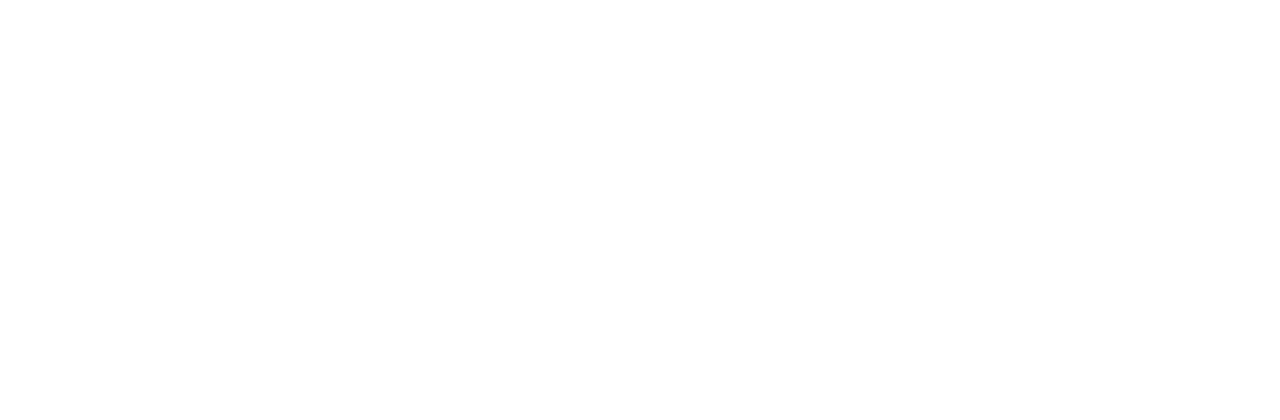
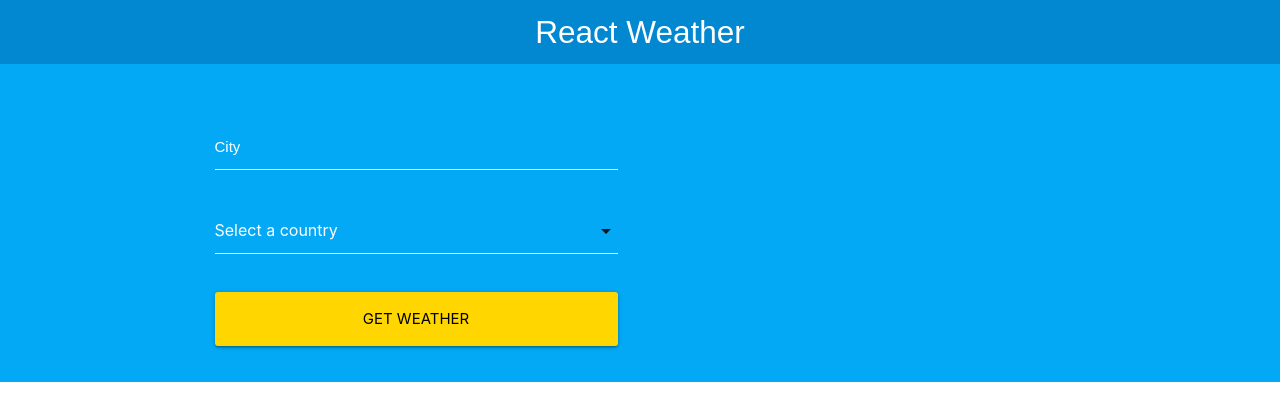
Before and after one commit to Llerena97/react-weather, a React (Create React App) app: page / in a window 1280 px wide. Shown: the top 420 px of the page. Built offline with nearby package versions, Linux system fonts and the light colour scheme.

Commit message:
Create Form Component

```diff
--- a/src/App.js
+++ b/src/App.js
@@ -1,9 +1,22 @@
 import React from 'react';
+import Header from './components/Header';
+import Form from './components/Form';
 
 function App() {
   return (
     <div className="App">
-
+      <Header
+          title="React Weather"
+        />
+      <div className="container-form">
+        <div className="container">
+          <div className="row">
+            <div className="col s12 m6">
+              <Form/>
+            </div>
+          </div>
+        </div>
+      </div>
     </div>
   );
 }
--- /dev/null
+++ b/src/components/Form.js
@@ -0,0 +1,43 @@
+import React from 'react';
+
+const Form = () => {
+
+  const handleChange = e => {
+      // Change State...
+  }
+
+  return (
+    <form>
+      <div className="input-field col s12">
+        <input
+          type="text"
+          name="city"
+          id="city"
+          onChange={handleChange}
+        />
+        <label htmlFor="city">City</label>
+      </div>
+      <div className="input-field col s12">
+        <select onChange={handleChange} name="country">
+          <option value="">Select a country</option>
+          <option value="US">United States</option>
+          <option value="MX">Mexico</option>
+          <option value="CO">Colombia</option>
+          <option value="AR">Argentina</option>
+          <option value="CR">Costa Rica</option>
+          <option value="ES">Spain</option>
+          <option value="PE">Peru</option>
+        </select>
+      </div>
+      <div className="input-field col s12">
+        <input
+          type="submit"
+          className="waves-effect waves-light btn-large btn-block yellow accent-4"
+          value="Get Weather"
+        />
+      </div>
+    </form>
+  );
+}
+
+export default Form;
--- /dev/null
+++ b/src/components/Header.js
@@ -0,0 +1,13 @@
+import React from 'react';
+
+const Header = ({title}) => {
+  return (
+    <nav>
+      <div className="nav-wrapper light-blue darken-2">
+        <a href="/" className="brand-logo">{title}</a>
+      </div>
+    </nav>
+  );
+}
+
+export default Header;
```
Also changed, not shown: 1 other file (tests, documents, lock files or other folders).
